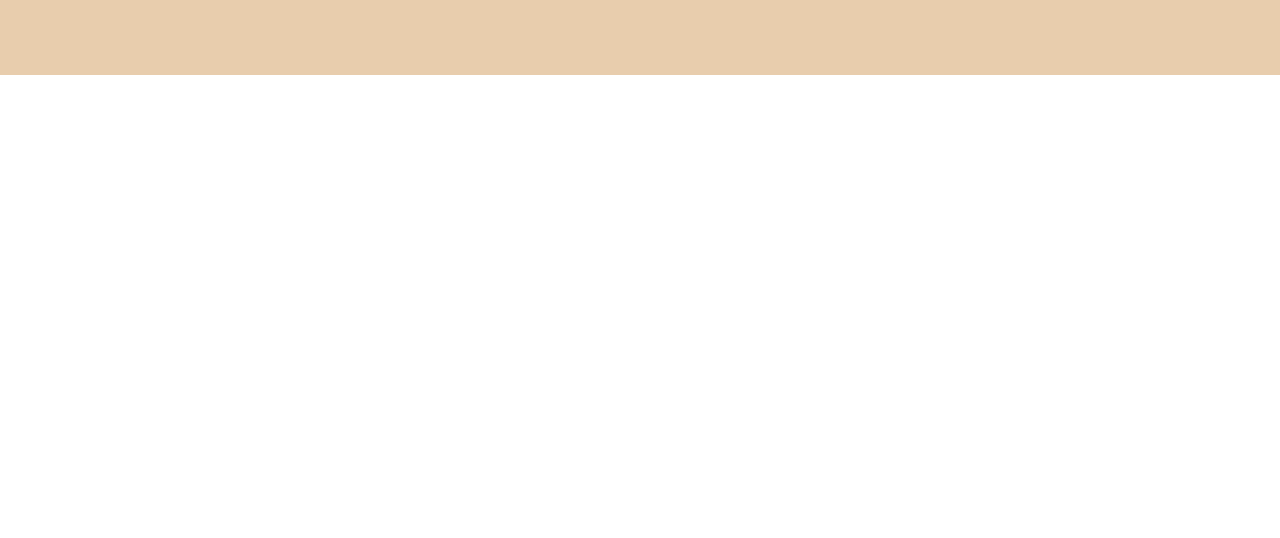
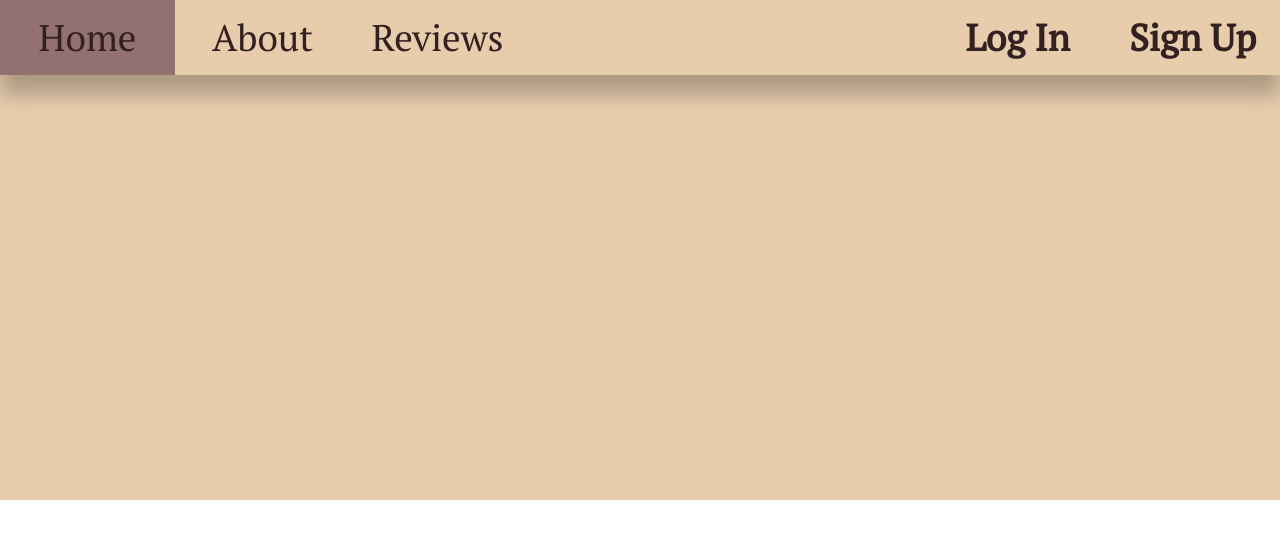
Before and after one commit to aaranyak/tnp4u_website_design, a plain HTML site: page index.html in a window 1280 px wide. Drawn offline with Linux system fonts and the light colour scheme.

Commit message:
Started work on homepage

```diff
--- a/headers.css
+++ /dev/null
@@ -1,5 +0,0 @@
-.mainHeader {
-    height: 75px;
-    width: 100%;
-    background-color: #E8CDAD;
-}
--- a/index.html
+++ b/index.html
@@ -1,15 +1,37 @@
 <!DOCTYPE html>
 <html lang="en">
 <head>
+    <!--IDK what this does it came in the template-->
     <meta charset="UTF-8">
     <meta http-equiv="X-UA-Compatible" content="IE=edge">
     <meta name="viewport" content="width=device-width, initial-scale=1.0">
-    <link rel="stylesheet" href="headers.css">
+    <!--Loading the font from google fonts.-->
+    <link rel="stylesheet" href="https://fonts.googleapis.com/css?family=PT+Serif">
+    <!--Include stylesheets-->
+    <link rel="stylesheet" href="styles/headers.css">
+    <link rel="stylesheet" href="styles/main.css">
+    <!--Title-->
     <title>The Natural Path For You</title>
 </head>
 <body style="margin: 0px;">
+    <!--Header contains navigation bar-->
     <header>
-        <div class="mainHeader"></div>
+        <div class="mainHeader">
+            <!--Buttons leading to other pages-->
+            <span>
+                <button>Home</button>
+                <button>About</button>
+                <button>Reviews</button>
+            </span>
+            <!--Login-Signup buttons-->
+            <span style="position: absolute; right: 0;">
+                <button style="font-weight: bold;">Log In</button>
+                <button style="font-weight: bold;">Sign Up</button>
+            </span>
+        </div>
     </header>
+    <div class="titleScreen">
+
+    </div>
 </body>
 </html>
--- /dev/null
+++ b/styles/headers.css
@@ -0,0 +1,27 @@
+/*Styles for the navigation bar on non-logged in pages */
+.mainHeader {
+    height: 75px;
+    width: 100%;
+    background: #E8CDAD;
+    box-shadow: 0px 20px 20px rgba(0, 0, 0, 0.25);
+    font-size: 0px;
+    position: absolute;
+}
+/* Style for a navbar button */
+.mainHeader button {
+    border: none;
+    border-radius: 0%;
+    height: 75px;
+    width: 175px;
+    font-size: 37px;
+    font-family: 'PT Serif';
+    font-weight: normal;
+    background-color: #E8CDAD;
+    color: #332020;
+    transition: 200ms;
+    margin: 0px;
+}
+/* Add Hover Effect */
+.mainHeader button:hover {
+    background-color: #947171;
+}
--- /dev/null
+++ b/styles/main.css
@@ -0,0 +1,5 @@
+.titleScreen {
+    background-color: #E8CDAD;
+    width: 100%;
+    height: 500px;
+}
```
